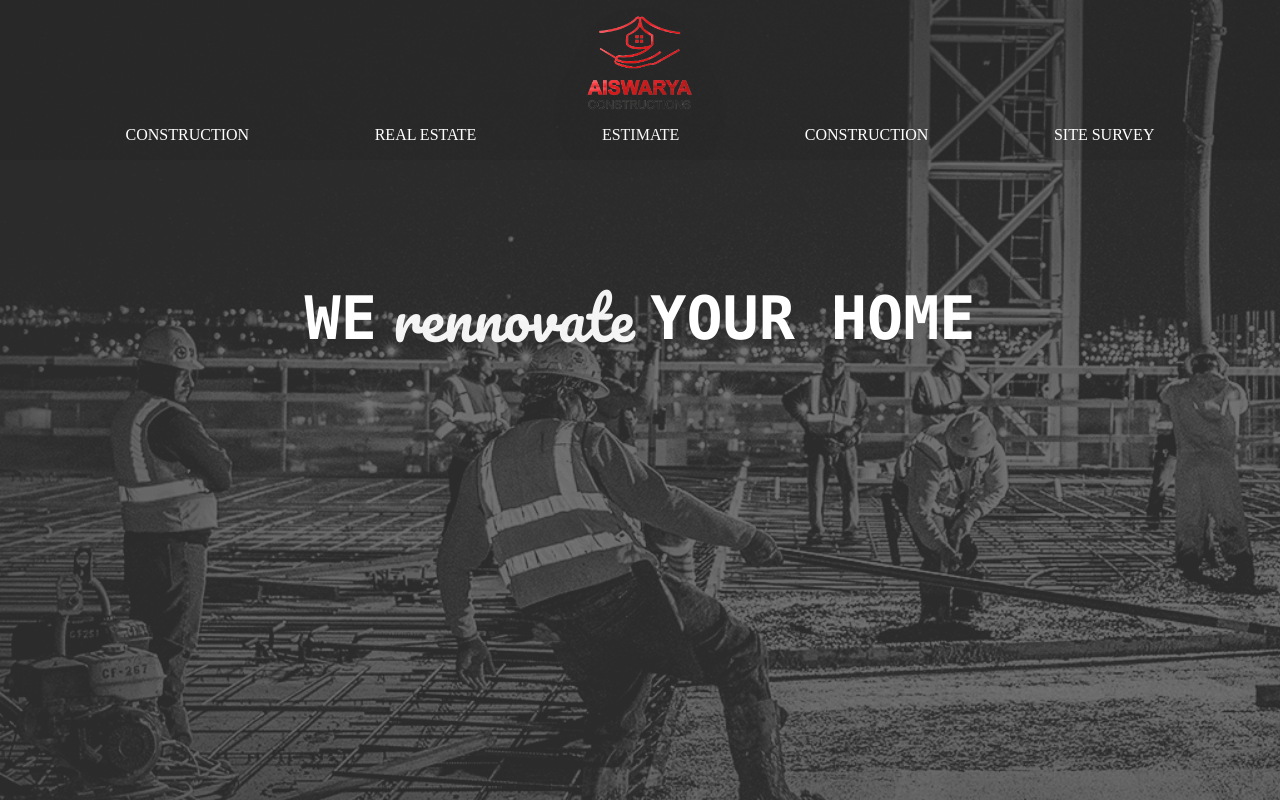
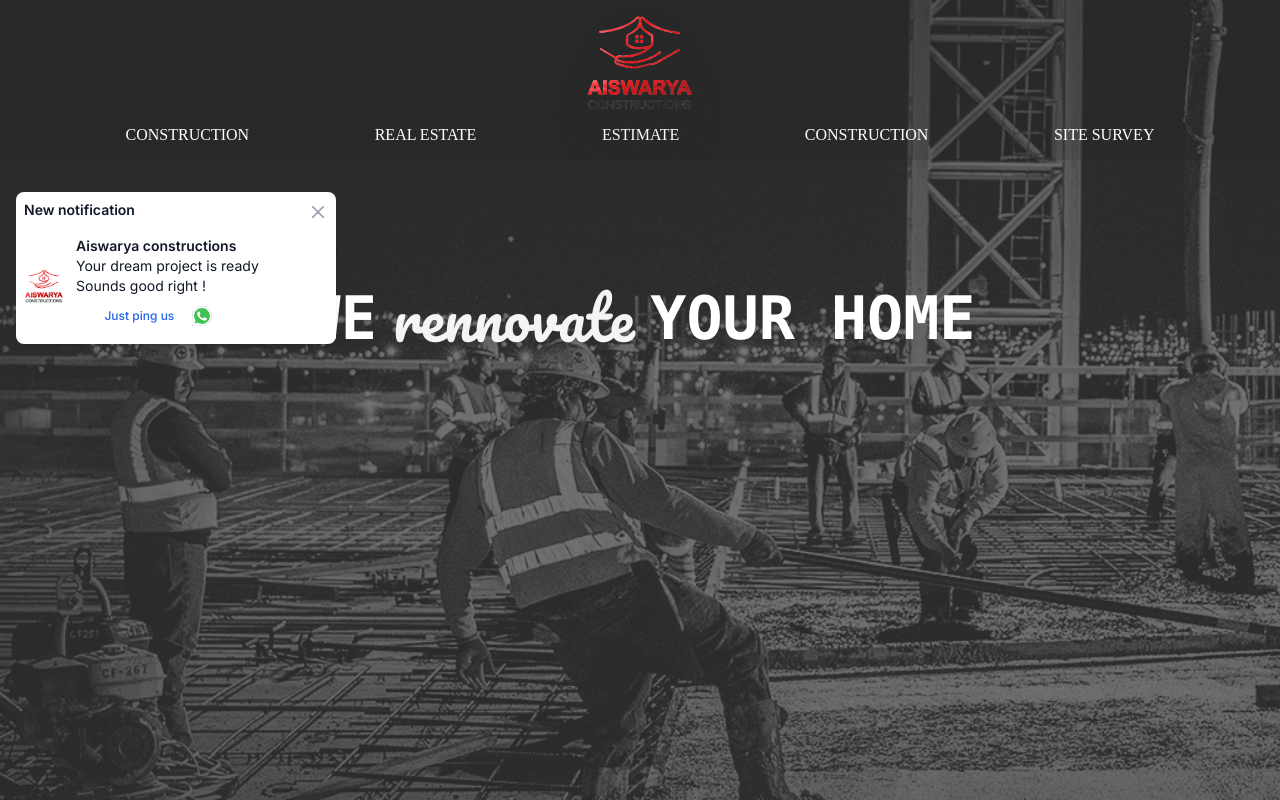
Before and after one commit to arOmal-5/Aiswarya-constructions, a Next.js app: page / in a window 1280 px wide. Shown: the top 800 px of the page. Built offline with nearby package versions, Linux system fonts and the light colour scheme.

Commit message:
aiswarya-fourthcommit

```diff
--- a/app/components/Main.jsx
+++ b/app/components/Main.jsx
@@ -7,6 +7,7 @@ import img from '../../public/Assets/bg.png'
 import './main.css'
 import {Pacifico} from "next/font/google";
 import { TiThMenu } from "react-icons/ti";
+import { useSpring, animated } from '@react-spring/web'
 
 const pacifico = Pacifico({
   subsets: ["latin"],
@@ -16,6 +17,11 @@ const pacifico = Pacifico({
 });
 
 const Main = () => {
+
+  const springs = useSpring({
+    from: { x: 0 },
+    to: { x: 100 },
+  })
 
   const [scrolling, setScrolling] = useState(false);
 
@@ -81,7 +87,9 @@ const Main = () => {
 
 
 
-     <div  style={{backgroundImage:`url(${img.src})`, backgroundSize:'cover', backgroundRepeat:'no-repeat', opacity:'0.9' }}>
+     <div
+     className='bg-cover' style={{backgroundImage:`url(${img.src})`, backgroundRepeat:'no-repeat', opacity:'0.9' }}>
+
 
 
 <div className={scrolling ? 'navbar-scrolled' : 'navbar'}>
@@ -125,6 +133,18 @@ const Main = () => {
 
 
      </div>
+     {/* <animated.div
+  style={{
+    width: 100,
+    height: 80,
+    borderRadius: 8,
+
+    color:'white',
+    ...springs,
+  }}
+>
+  <p>since 2000</p>
+</animated.div> */}
 
 
 </div>
--- a/app/components/Part1.jsx
+++ b/app/components/Part1.jsx
@@ -2,6 +2,7 @@ import Image from 'next/image'
 import React from 'react'
 import btn5 from '../../public/Assets/btn5.png'
 import './part1.css'
+import { motion } from "framer-motion"
 
 const Part1 = () => {
   return (
@@ -9,6 +10,9 @@ const Part1 = () => {
 
 
     <div className=''>
+
+
+
 
         <div className='nextmove flex mt-10 flex-col gap-4 justify-center items-center'>
         <h1 className='md:text-2xl'>WHAT'S YOUR NEXT MOVE ?</h1>
--- /dev/null
+++ b/app/components/Part2.jsx
@@ -0,0 +1,90 @@
+ "use client"
+
+import React, { useEffect, useState } from 'react';
+import Image from 'next/image';
+import logo from '../../public/logo.png'
+import watspicon from '../../public/Assets/whatsappicon.svg'
+import { AnimatePresence, motion } from 'framer-motion';
+
+const Part2 = () => {
+
+
+  const [showToast, setShowToast] = useState(false);
+
+
+  const whatsAppNumber = '9633985683'; // Replace with your WhatsApp number in international format
+  const message1 = 'Hello, I would like to chat with you on WhatsApp!'; // Replace with your desired message
+
+  const whatsAppLink = `https://wa.me/${whatsAppNumber}?text=${encodeURIComponent(message1)}`;
+
+  useEffect(() => {
+    const timer = setTimeout(() => {
+      setShowToast(true);
+    }, 2000);
+
+    return () => {
+      clearTimeout(timer);
+    };
+  }, []);
+
+
+  return (
+    <>
+    <AnimatePresence></AnimatePresence>
+
+{
+  showToast && (
+  <div
+  style={{
+    position: 'fixed',
+    top: '12rem',
+    marginLeft: '1rem',
+    zIndex: 1,
+    opacity: showToast? 1 : 0, // toggle opacity
+    transform: showToast? 'translateY(0)' : 'translateY(-10px)', // toggle translate
+    transition: 'opacity 0.5s, transform 0.5s' // transition effect
+  }}
+  id="toast-notification" className={`w-full  top-0 max-w-xs p-2 text-gray-900 bg-white rounded-lg shadow dark:bg-gray-950 dark:text-gray-300 ${showToast? 'how' : ''}`} role="alert">
+    <div class="flex items-center mb-3">
+        <span class="mb-1 text-sm font-semibold text-gray-900 dark:text-white">New notification</span>
+        <button
+        onClick={() => setShowToast(false)}
+         type="button" class="ms-auto -mx-1.5 -my-1.5 bg-white justify-center items-center flex-shrink-0 text-gray-400 hover:text-gray-900 rounded-lg focus:ring-2 focus:ring-gray-300 p-1.5 hover:bg-gray-100 inline-flex h-8 w-8 dark:text-gray-500 dark:hover:text-white dark:bg-gray-800 dark:hover:bg-gray-700" data-dismiss-target="#toast-notification" aria-label="Close">
+            <span class="sr-only">Close</span>
+            <svg class="w-3 h-3" aria-hidden="true" xmlns="http://www.w3.org/2000/svg" fill="none" viewBox="0 0 14 14">
+                <path stroke="currentColor" stroke-linecap="round" stroke-linejoin="round" stroke-width="2" d="m1 1 6 6m0 0 6 6M7 7l6-6M7 7l-6 6"/>
+            </svg>
+        </button>
+    </div>
+    <div class="flex items-center">
+        <div class="relative inline-block shrink-0">
+            <Image src={logo} className='w-10'/>
+
+
+        </div>
+        <div class="ms-3 text-sm font-normal">
+            <div class="text-sm font-semibold text-gray-900 dark:text-white">Aiswarya constructions</div>
+            <div class="text-sm font-normal">Your dream project is ready
+              <br />
+              Sounds good right !</div>
+            <span class="text-xs font-medium flex justify-center items-center text-blue-600 dark:text-blue-500">
+              Just ping us
+              <a href={whatsAppLink}
+             target="_blank" rel="noopener noreferrer">
+      <button className="text-white font-bold py-2 px-4 rounded">
+        <Image src={watspicon} className='w-6'/>
+
+      </button>
+    </a>
+              </span>
+        </div>
+    </div>
+</div>)
+}
+
+
+    </>
+  );
+}
+
+export default Part2;
--- a/app/page.js
+++ b/app/page.js
@@ -2,12 +2,14 @@
 import React from "react";
 import Main from "./components/Main";
 import Part1 from "./components/Part1";
+import Part2 from "./components/Part2";
 
 export default function Home() {
   return (
     < >
 
     <Main/>
+    <Part2/>
     <Part1/>
 
 
--- a/package.json
+++ b/package.json
@@ -9,8 +9,10 @@
     "lint": "next lint"
   },
   "dependencies": {
-    "next": "14.2.3",
-    "react": "^18",
+    "@react-spring/web": "^9.7.3",
+    "framer-motion": "^12.0.0-alpha.0",
+    "next": "^14.2.4",
+    "react": "^18.3.1",
     "react-dom": "^18",
     "react-icons": "^5.2.1",
     "react-whatsapp": "^0.3.0"
```
Also changed, not shown: 1 other file (tests, documents, lock files or other folders).
